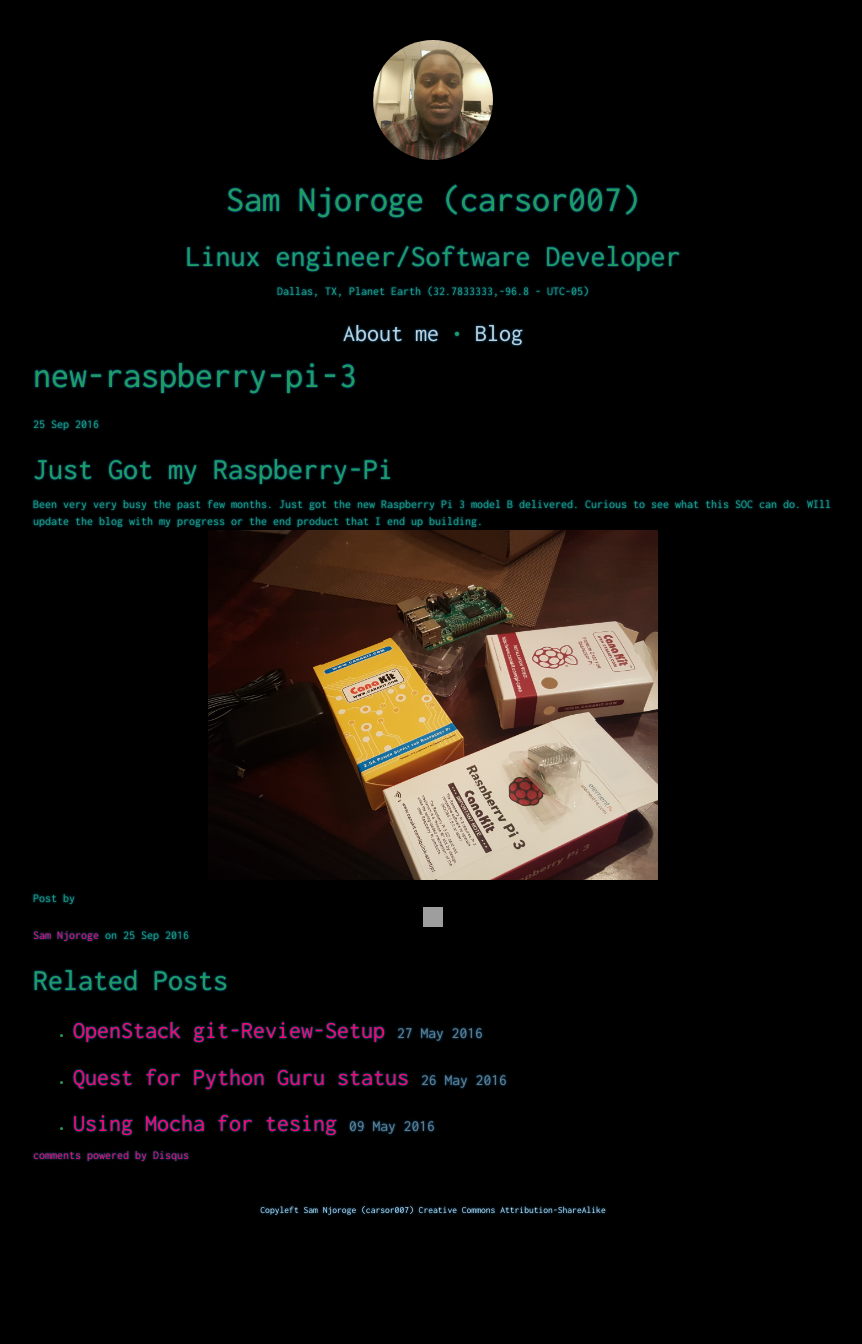
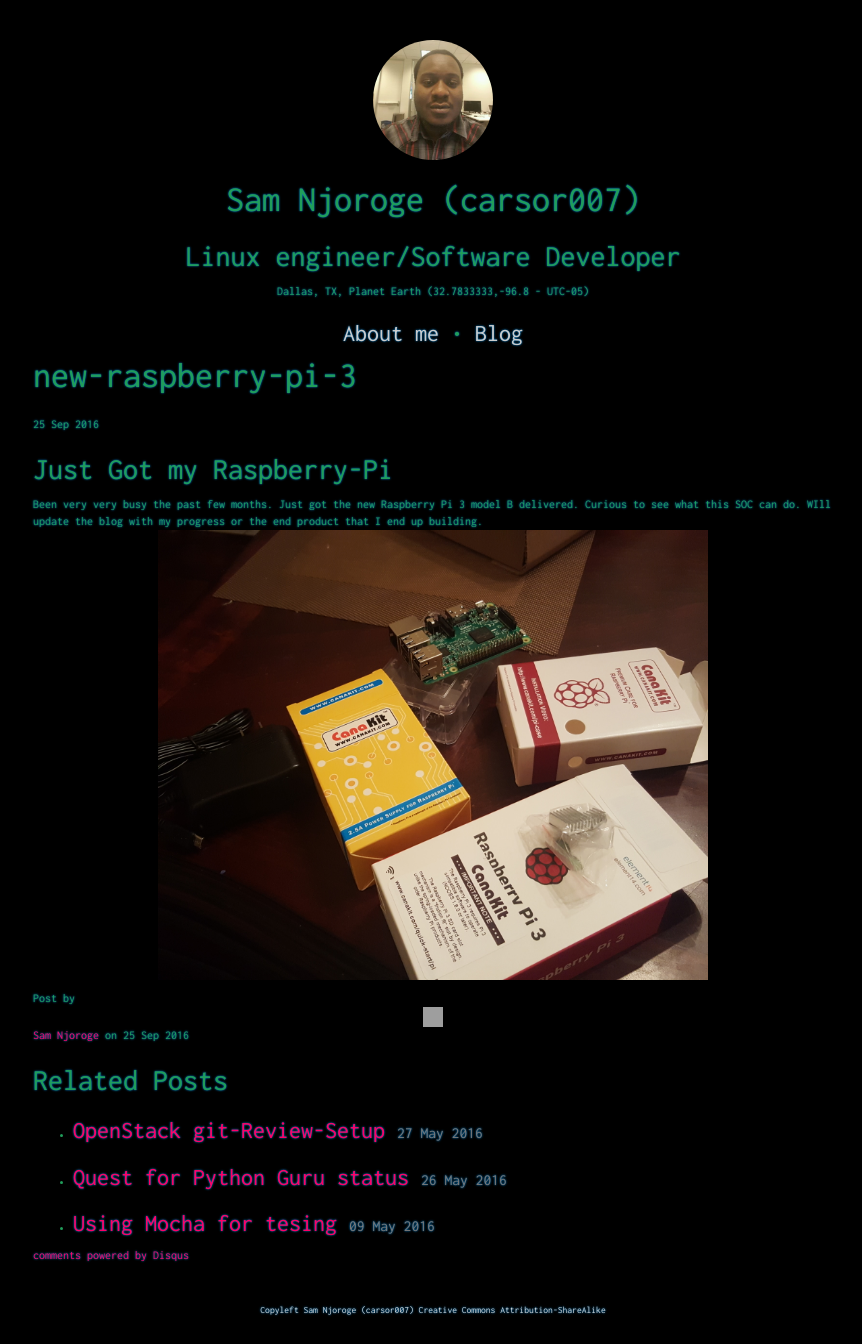
Before and after one commit to carsor007/carsor007.github.io, a Jekyll site: the page built from _posts/2016-09-25-new-raspberry-pi-3.md, in a window 1280 px wide. Shown: the whole page, without its empty margins (207-1069 px from the left). Built offline with Jekyll 4.4.1, drawn with Linux system fonts in a browser that asks for light colours; nearby versions of some CDN libraries; comment, search, counter and statistics services are not loaded; before the commit the page ends 1244 px from its top, so only the background shows below that; grey boxes are pictures that could not be loaded.

Commit message:
Update 2016-09-25-new-raspberry-pi-3.md

```diff
--- a/_posts/2016-09-25-new-raspberry-pi-3.md
+++ b/_posts/2016-09-25-new-raspberry-pi-3.md
@@ -12,5 +12,5 @@
 
 Been very very busy the past few months.
 Just got the new Raspberry Pi 3 model B delivered. Curious to see what this SOC can do. WIll update the blog with my progress or the end product that I end up building.
-<img src ="/imgs/raspberry.jpg" height="350" width="450">
+<img src ="/imgs/raspberry.jpg" height="450" width="550">
 <meta content="http://carsor007.github.com//_posts/raspberry.jpg" property="og:image">
```
